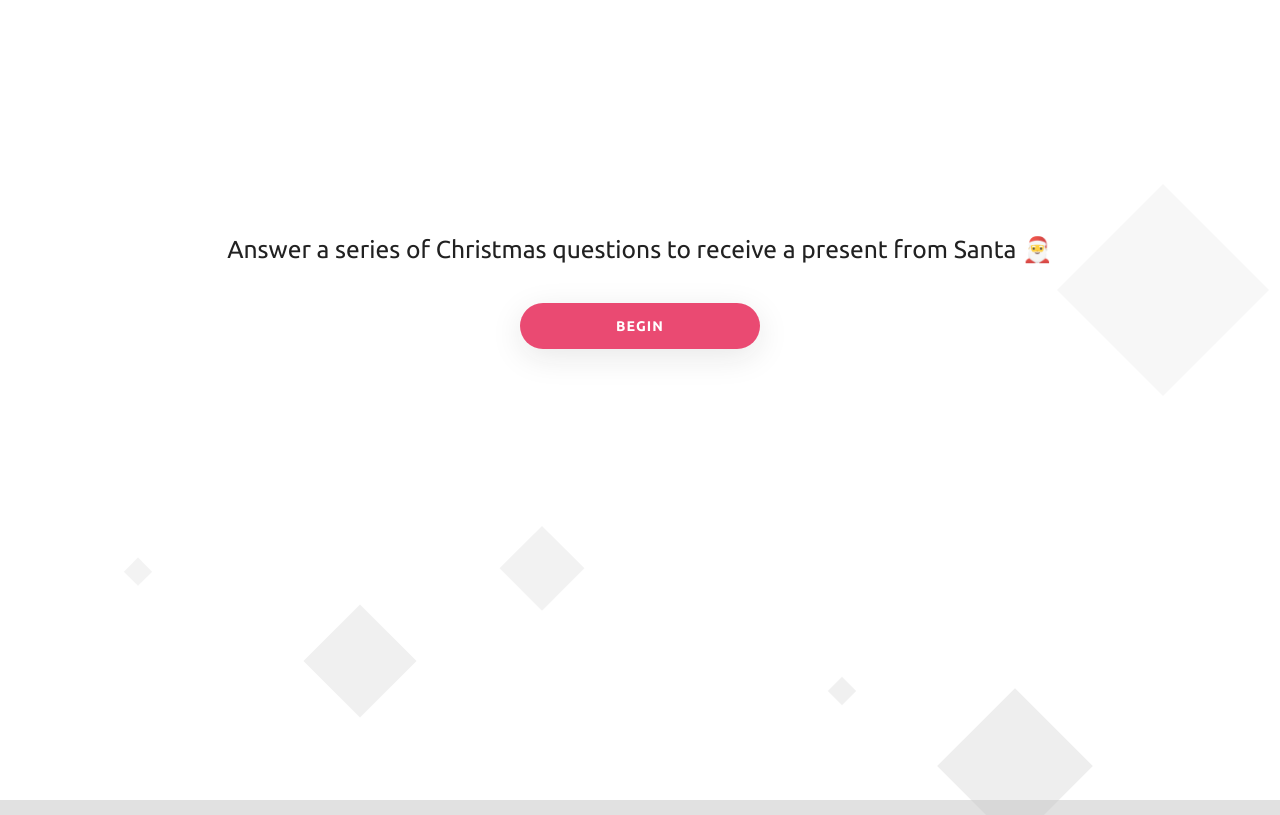
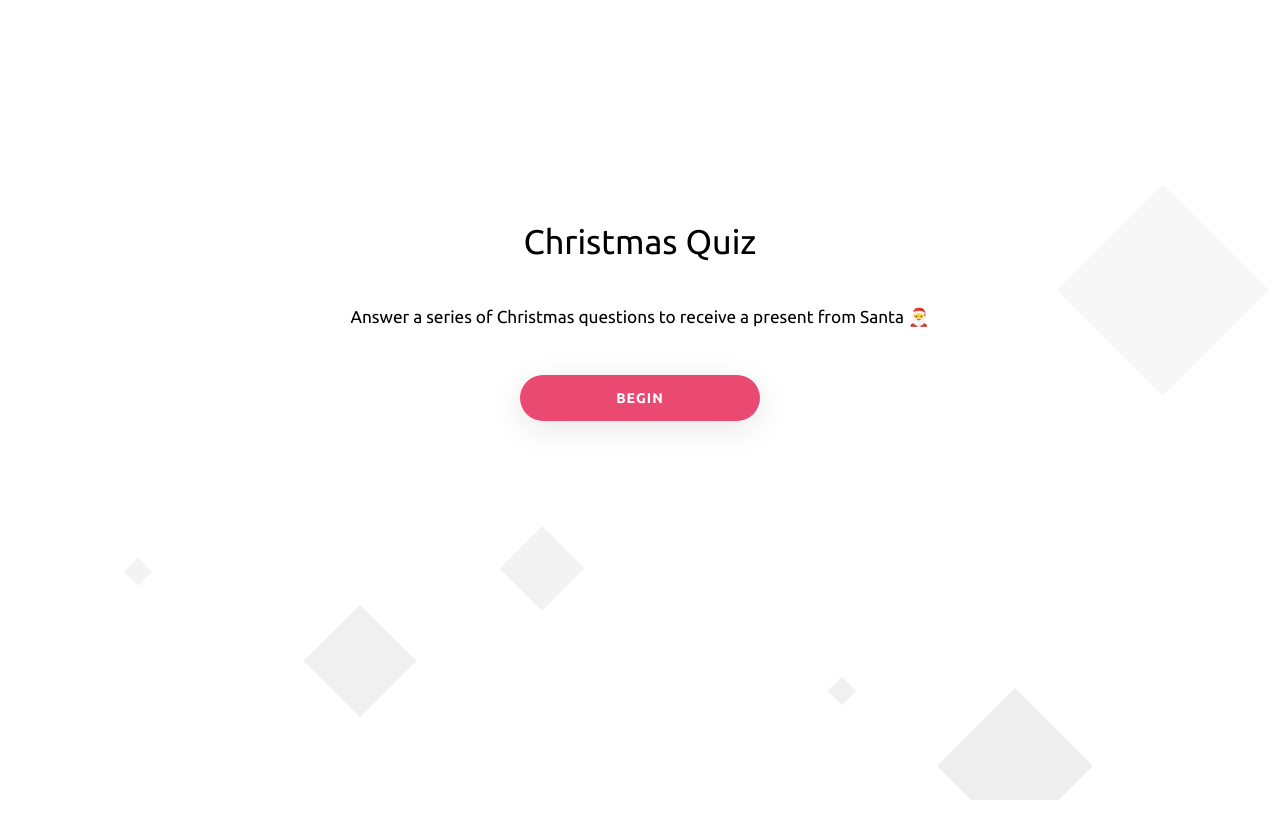
Before and after one commit to dobicinaitis/quiz, a Spring Boot app: page / in a window 1280 px wide. Run offline with Spring Boot 4, Linux system fonts and the light colour scheme.

Commit message:
Added Title

```diff
--- a/src/main/java/dev/dobicinaitis/quiz/QuizLoader.java
+++ b/src/main/java/dev/dobicinaitis/quiz/QuizLoader.java
@@ -22,6 +22,7 @@ import java.util.List;
 @NoArgsConstructor
 @Data
 public class QuizLoader {
+    private String title;
     private String intro;
     private String outro;
     private String prizeLink;
--- a/src/main/java/dev/dobicinaitis/quiz/controllers/IndexControllers.java
+++ b/src/main/java/dev/dobicinaitis/quiz/controllers/IndexControllers.java
@@ -15,6 +15,7 @@ public class IndexControllers {
     @GetMapping(value = {"/", "/index"})
     public String index(Model model) {
 
+        model.addAttribute("title", quizService.getQuiz().getTitle());
         model.addAttribute("intro", quizService.getQuiz().getIntro());
 
         return "index";
--- a/src/main/resources/quiz.yml
+++ b/src/main/resources/quiz.yml
@@ -1,4 +1,5 @@
 static:
+  title: "Christmas Quiz"
   intro: "Answer a series of Christmas questions to receive a present from Santa 🎅"
   outro: "Congrats, you answered all questions right! Claim your prize below 🎉"
   prize-link: "https://www.youtube.com/watch?v=ItGkqRcJFRQ"
--- a/src/main/resources/static/css/main.css
+++ b/src/main/resources/static/css/main.css
@@ -2,11 +2,13 @@
     --accent: #ea4a72;
     --accent-light: #b68b96;
     --accent-dark: #3a0e2f;
-    --background-color: #e1e1e1;
+    --background-color: #ffffff;
+    --text-color: #000000;
 }
 
 * {
     font-family: 'Ubuntu', 'sans-serif';
+    color: var(--text-color);
 }
 
 html, body, h1, h2, h3, h4, h5, h6, div {
@@ -17,10 +19,9 @@ html, body, h1, h2, h3, h4, h5, h6, div {
 
 body {
     background-color: var(--background-color);
-    overflow: hidden;
 }
 
-#progress-container{
+#progress-container {
     position: absolute;
     top: 0;
     right: 0;
@@ -46,28 +47,47 @@ body {
     color: var(--accent-dark);
 }
 
-#quiz-container {
+#quiz-container-outer {
     display: flex;
     justify-content: center;
-    margin: 5vh 5vw 5vh 5vw;
     align-items: center;
-    width: 90vw;
-    height: 90vh;
-    flex-wrap: wrap;
-    flex-direction: row;
+    width: 100%;
+}
+
+#quiz-container-inner {
+    margin: 25vh 5vw auto 5vw;
 }
 
 #intro {
     text-align: center;
+    user-select: none;
+}
+
+#description-container {
+    margin: auto;
+    width: 800px;
+}
+
+@media only screen and (max-width: 600px){
+    #description-container {
+        width: 90vw;
+    }
+}
+
+#description-text {
+    line-height: 2em;
+    margin: 40px 0 40px 0;
 }
 
 #quiz {
     opacity: 0;
+    max-width: 800px;
 }
 
 #message {
     text-align: center;
-    user-select: none;
+    /* disables question select */
+    /* user-select: none; */
 }
 
 #prize {
@@ -76,7 +96,6 @@ body {
     min-height: 100px;
     display: none;
 }
-
 
 #prize-link {
     opacity: 0;
@@ -125,7 +144,7 @@ input:focus {
     user-select: none;
     background-color: var(--accent);
     color: #fff;
-    box-shadow: 0 8px 32px 0 rgba(25,28,30,0.1);
+    box-shadow: 0 8px 32px 0 rgba(25, 28, 30, 0.1);
     width: 240px;
     font-size: 14px;
     line-height: 46px;
@@ -164,17 +183,18 @@ input:focus {
 }
 
 /* floating squares */
-.square-container{
+.square-container {
     position: absolute;
     z-index: -1;
-    background: #ffffff;
-    background: -webkit-linear-gradient(to left, #ffffff, #ebebe8);
+    background: var(--background-color);
+    background: -webkit-linear-gradient(to left, var(--background-color), #ebebe8);
     width: 100%;
-    height:100vh;
+    height: 100%;
     top: 0;
+    overflow: hidden;
 }
 
-.square{
+.square {
     position: absolute;
     top: 0;
     left: 0;
@@ -183,7 +203,7 @@ input:focus {
     overflow: hidden;
 }
 
-.square li{
+.square li {
     position: absolute;
     display: block;
     list-style: none;
@@ -194,14 +214,14 @@ input:focus {
     bottom: -150px;
 }
 
-.square li:nth-child(1){
+.square li:nth-child(1) {
     left: 25%;
     width: 80px;
     height: 80px;
     animation-delay: 0s;
 }
 
-.square li:nth-child(2){
+.square li:nth-child(2) {
     left: 10%;
     width: 20px;
     height: 20px;
@@ -209,14 +229,14 @@ input:focus {
     animation-duration: 12s;
 }
 
-.square li:nth-child(3){
+.square li:nth-child(3) {
     left: 70%;
     width: 20px;
     height: 20px;
     animation-delay: 4s;
 }
 
-.square li:nth-child(4){
+.square li:nth-child(4) {
     left: 40%;
     width: 60px;
     height: 60px;
@@ -224,28 +244,28 @@ input:focus {
     animation-duration: 18s;
 }
 
-.square li:nth-child(5){
+.square li:nth-child(5) {
     left: 65%;
     width: 20px;
     height: 20px;
     animation-delay: 0s;
 }
 
-.square li:nth-child(6){
+.square li:nth-child(6) {
     left: 75%;
     width: 110px;
     height: 110px;
     animation-delay: 3s;
 }
 
-.square li:nth-child(7){
+.square li:nth-child(7) {
     left: 35%;
     width: 150px;
     height: 150px;
     animation-delay: 7s;
 }
 
-.square li:nth-child(8){
+.square li:nth-child(8) {
     left: 50%;
     width: 25px;
     height: 25px;
@@ -253,7 +273,7 @@ input:focus {
     animation-duration: 45s;
 }
 
-.square li:nth-child(9){
+.square li:nth-child(9) {
     left: 20%;
     width: 15px;
     height: 15px;
@@ -261,7 +281,7 @@ input:focus {
     animation-duration: 35s;
 }
 
-.square li:nth-child(10){
+.square li:nth-child(10) {
     left: 85%;
     width: 150px;
     height: 150px;
@@ -270,12 +290,12 @@ input:focus {
 }
 
 @keyframes animate {
-    0%{
+    0% {
         transform: translateY(0) rotate(45deg);
         opacity: 1;
     }
 
-    100%{
+    100% {
         transform: translateY(-1000px) rotate(45deg);
         opacity: 0;
     }
--- a/src/main/resources/templates/index.html
+++ b/src/main/resources/templates/index.html
@@ -17,10 +17,13 @@
         <div id="progress-bar"></div>
         <div id="progress-text"></div>
     </div>
-    <div id="quiz-container">
-        <div style="height: 50%;">
+    <div id="quiz-container-outer">
+        <div id="quiz-container-inner">
             <div id="intro">
-                <h5 th:utext="${intro}"></h5>
+                <h4 th:utext="${title}"></h4>
+                <div id="description-container">
+                    <h6 id="description-text" th:utext="${intro}"></h6>
+                </div>
                 <a class="button" onclick="startQuiz()">begin</a>
             </div>
             <div id="quiz">
@@ -39,7 +42,7 @@
             </div>
         </div>
     </div>
-    <div class="square-container" >
+    <div class="square-container">
         <ul class="square">
             <li></li>
             <li></li>
```
